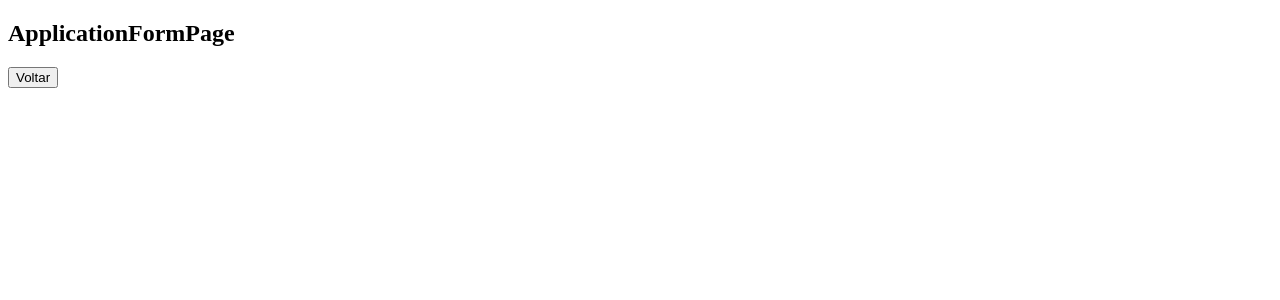
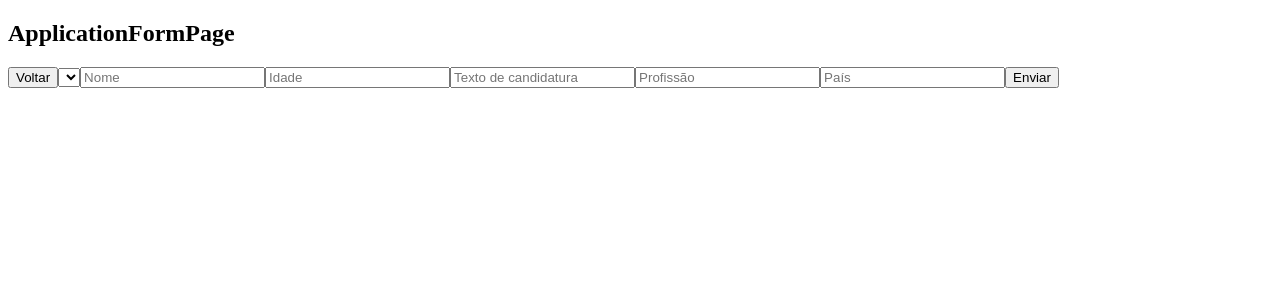
Before and after one commit to future4code/alves-Andressa-Darze, a React (Create React App) app in the folder modulo3/projeto-labex/labex/: page /trips/application in a window 1280 px wide. Shown: the top 300 px of the page. Built offline with nearby package versions, Linux system fonts and the light colour scheme.

Commit message:
Comecei o formulário de inscrição

```diff
--- /dev/null
+++ b/modulo3/projeto-labex/labex/src/constants/constants.js
@@ -0,0 +1,2 @@
+
+export const BASE_URL = `https://us-central1-labenu-apis.cloudfunctions.net/labeX/andressa-darze-alves`
--- a/modulo3/projeto-labex/labex/src/pages/ApplicationFormPage.jsx
+++ b/modulo3/projeto-labex/labex/src/pages/ApplicationFormPage.jsx
@@ -1,16 +1,115 @@
 import React from 'react'
+import { useState, useEffect } from 'react'
 import { useNavigate, useParams } from 'react-router-dom'
 import { goBack } from '../routes/Coordinator'
+import axios from "axios"
+import { BASE_URL } from '../constants/constants'
 
-export const ApplicationFormPage = () => {
+const options = [
+  { value: 1, label: " Viagem 1" },
+  { value: 2, label: " Viagem 2" },
+  { value: 3, label: " Viagem 3" },
+  { value: 4, label: " Viagem 4" },
+]
+
+
+export const ApplicationFormPage = (props) => {
 
   const navigate = useNavigate()
+
+  const [trips, setTrips] = useState([])
+  const [name, setName] = useState("")
+  const [age, setAge] = useState("")
+  const [applicationText, setApplicationText] = useState("")
+  const [profession, setProfession] = useState("")
+  const [country, setCountry] = useState("")
+
+  const applyToTrip = (id) => {
+    const headers = {
+        "Content-Type": "application/json"
+    }
+    const body = {
+        name: name,
+        age: Number(age),
+        applicationText: applicationText,
+        profession: profession,
+        country: country
+    }
+
+    axios.post(`${BASE_URL}/trips/${id}/apply`, body, headers)
+    .then((res) => {
+      alert(res.data.message)
+      setName("")
+      setAge("")
+      setApplicationText("")
+      setProfession("")
+      setCountry("")
+    })
+    .catch((err) => {
+      console.log(err)
+    })
+  }
+
+  const handleName = (event) => {
+    setName(event.target.value)
+  }
+  const handleAge = (event) => {
+    setAge(event.target.value)
+  }
+  const handleApplicationText = (event) => {
+    setApplicationText(event.target.value)
+  }
+  const handleProfession = (event) => {
+    setProfession(event.target.value)
+  }
+  const handleCountry = (event) => {
+    setCountry(event.target.value)
+  }
+
+  const handleTrips = (event) => {
+    setTrips(Array.isArray(event) ? event.map((x) => x.label) : [])
+  }
 
   return (
     <div>
       <h2>ApplicationFormPage</h2>
       <button onClick={() => goBack(navigate)}>Voltar</button>
 
+      <select
+        options={options}
+        placeholder={'Escolha uma viagem:'}
+        onChange={handleTrips}
+        onSelect={handleTrips}
+      />
+
+      <input
+        value={name}
+        onChange={handleName}
+        placeholder='Nome'
+      />
+       <input
+        value={age}
+        onChange={handleAge}
+        placeholder='Idade'
+      />
+       <input
+        value={applicationText}
+        onChange={handleApplicationText}
+        placeholder='Texto de candidatura'
+      />
+       <input
+        value={profession}
+        onChange={handleProfession}
+        placeholder='Profissão'
+      />
+       <input
+        value={country}
+        onChange={handleCountry}
+        placeholder='País'
+      />
+
+      <button onClick={() => applyToTrip()}>Enviar</button>
+
     </div>
   )
 }
--- a/modulo3/projeto-labex/labex/src/pages/ListTripsPage.jsx
+++ b/modulo3/projeto-labex/labex/src/pages/ListTripsPage.jsx
@@ -1,16 +1,49 @@
 import React from 'react'
+import { useState, useEffect } from 'react'
 import { useNavigate, useParams } from 'react-router-dom'
 import { goBack, goToApplicationFormPage } from '../routes/Coordinator'
+import axios from "axios"
+import { BASE_URL } from '../constants/constants'
 
 export const ListTripsPage = () => {
 
   const navigate = useNavigate()
+
+  const [listTrips, setListTrips] = useState([])
+
+  useEffect(() => {
+    getTrips()
+  }, [])
+
+  const getTrips = () => {
+    axios.get(`${BASE_URL}/trips`)
+    .then((res) => {
+        setListTrips(res.data.trips)
+    })
+    .catch((err) => {
+        console.log(err)
+    })
+  }
+
+  const newListTrips = listTrips.map((trip) => {
+    return (
+      <div key={trip.id}>
+        <h4>{trip.name}</h4>
+        <h4>{trip.description}</h4>
+        <h4>{trip.planet}</h4>
+        <h4>{trip.durationInDays}</h4>
+        <h4>{trip.date}</h4>
+        <hr/>
+      </div>
+    )
+  })
 
   return (
     <div>
       <h2>ListTripsPage</h2>
       <button onClick={() => goBack(navigate)}>Voltar</button>
       <button onClick={() => goToApplicationFormPage(navigate)}>Inscrever-se</button>
+      {newListTrips}
     </div>
   )
 }
```
Also changed, not shown: modulo3/projeto-labex/labex/src/services/requests.js (added, +120 -0 lines), modulo3/projeto-labex/labex/src/constants/Constants.jsx (deleted).
